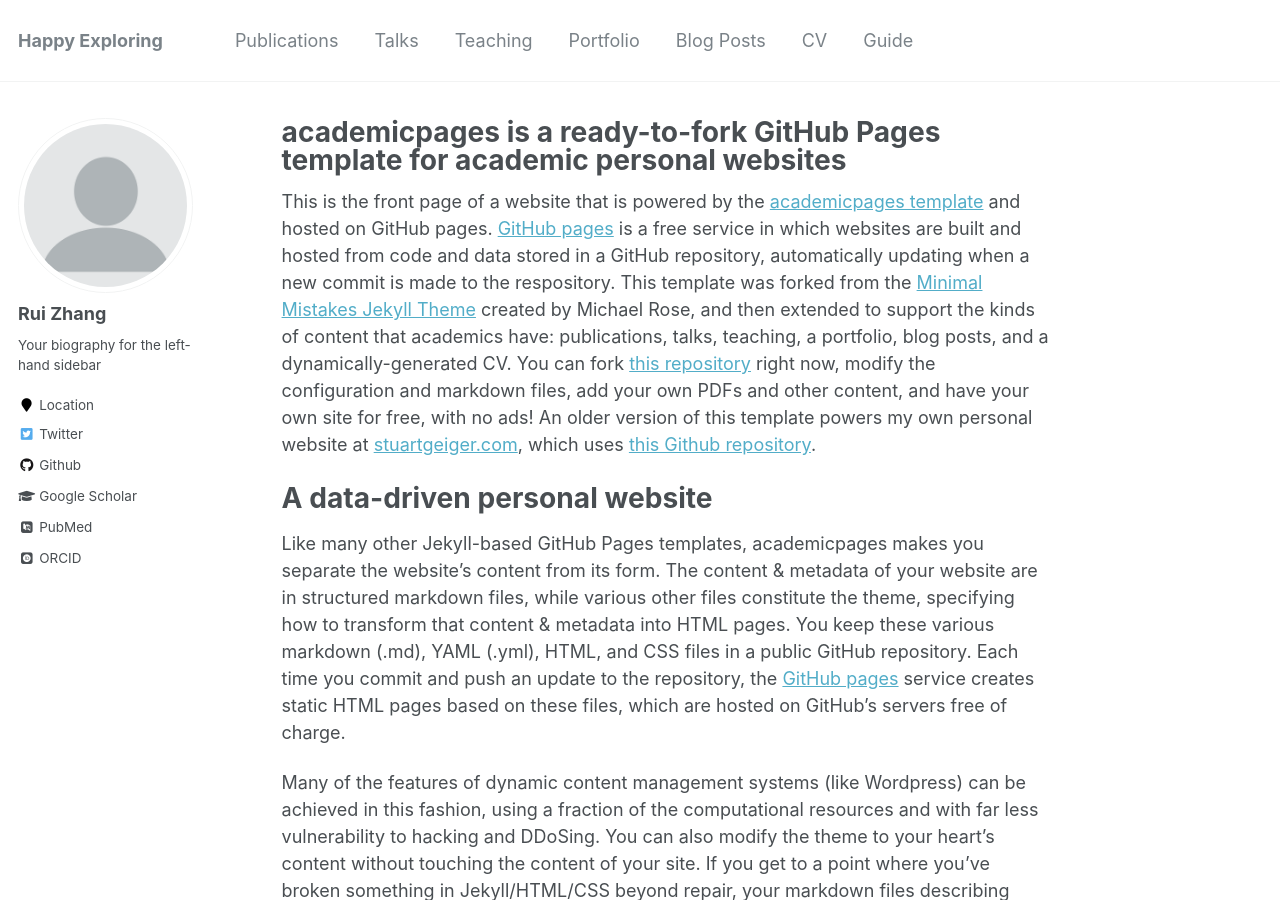
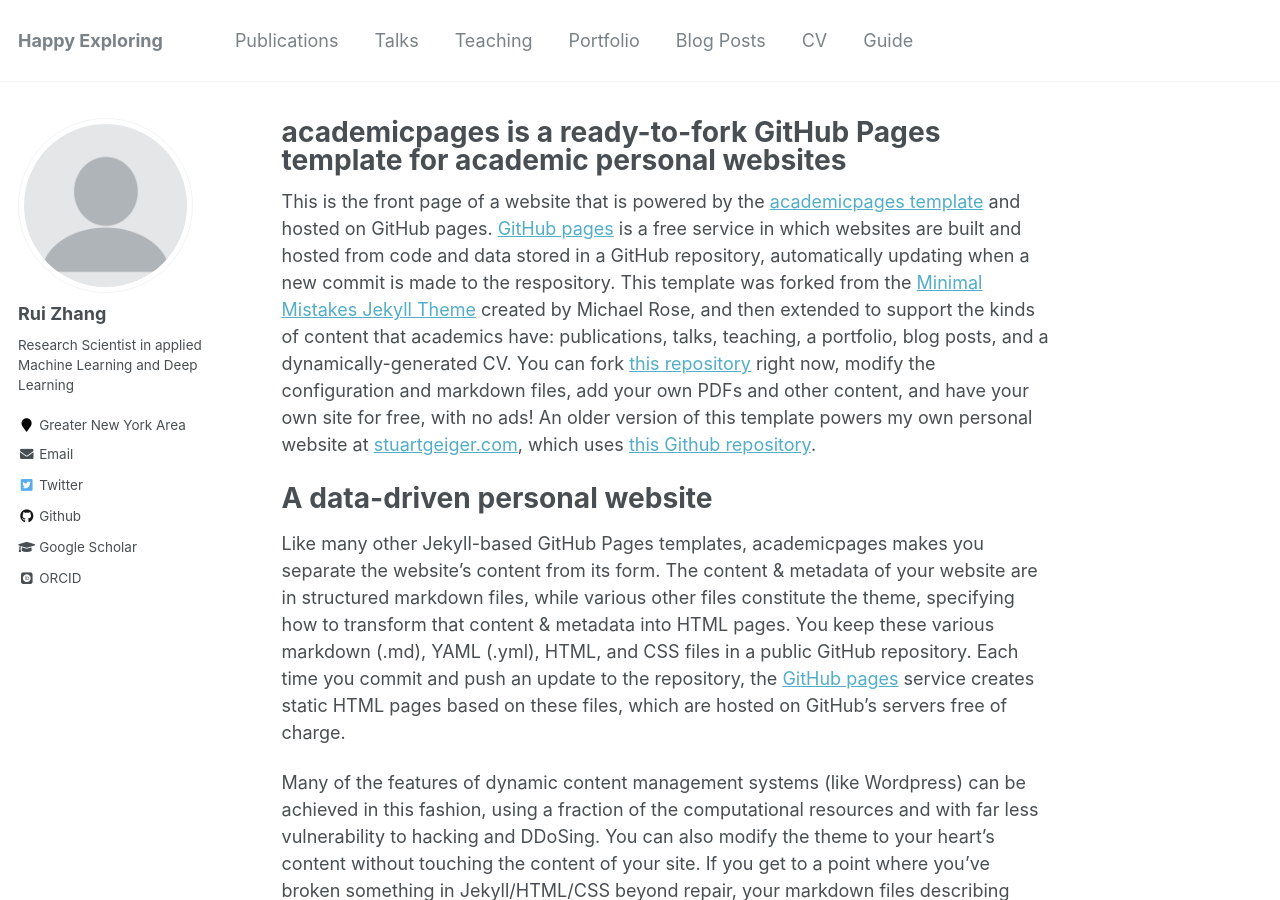
Before and after one commit to explorerr/explorerr.github.io, a Jekyll site: the page built from _pages/about.md, in a window 1280 px wide and 900 px high. Built offline with Jekyll 4.4.1, drawn with Linux system fonts in a browser that asks for light colours; some web fonts are replaced.

Commit message:
Update _config.yml

```diff
--- a/_config.yml
+++ b/_config.yml
@@ -82,12 +82,12 @@
 author:
   name             : "Rui Zhang"
   avatar           : "profile.png"
-  bio              : "Your biography for the left-hand sidebar"
-  location         : "Location"
+  bio              : "Research Scientist in applied Machine Learning and Deep Learning"
+  location         : "Greater New York Area"
   employer         :
-  pubmed           : "https://www.ncbi.nlm.nih.gov/pubmed/?term=john+snow"
-  googlescholar    : "http://yourfullgooglescholarurl.com"
-  email            :
+  pubmed           :
+  googlescholar    : "https://scholar.google.com/citations?user=HyQoqSgAAAAJ&hl=en"
+  email            : "ruizhang2004@gmail.com"
   researchgate     :  # example: "https://www.researchgate.net/profile/yourprofile"
   uri              :
   bitbucket        :
```
